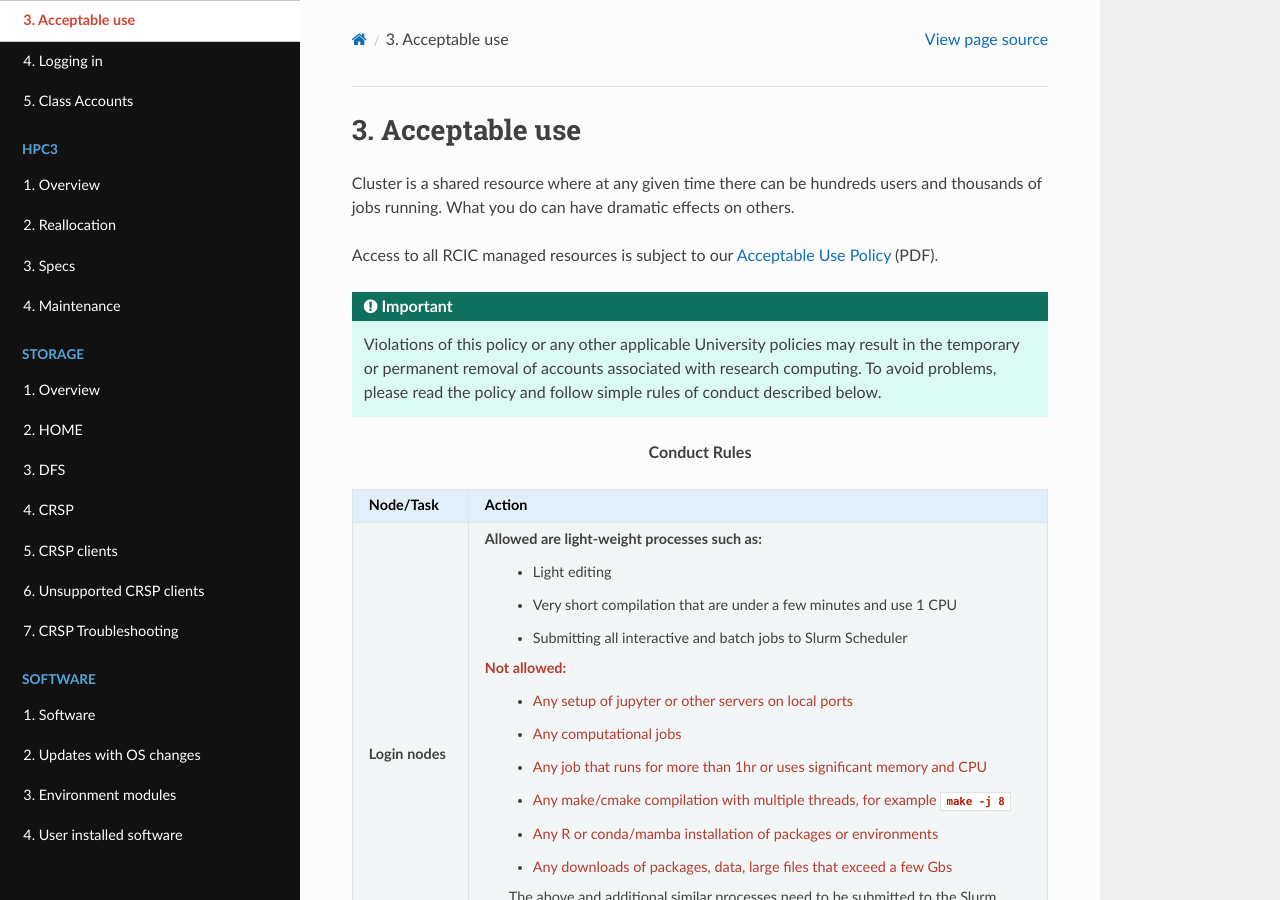
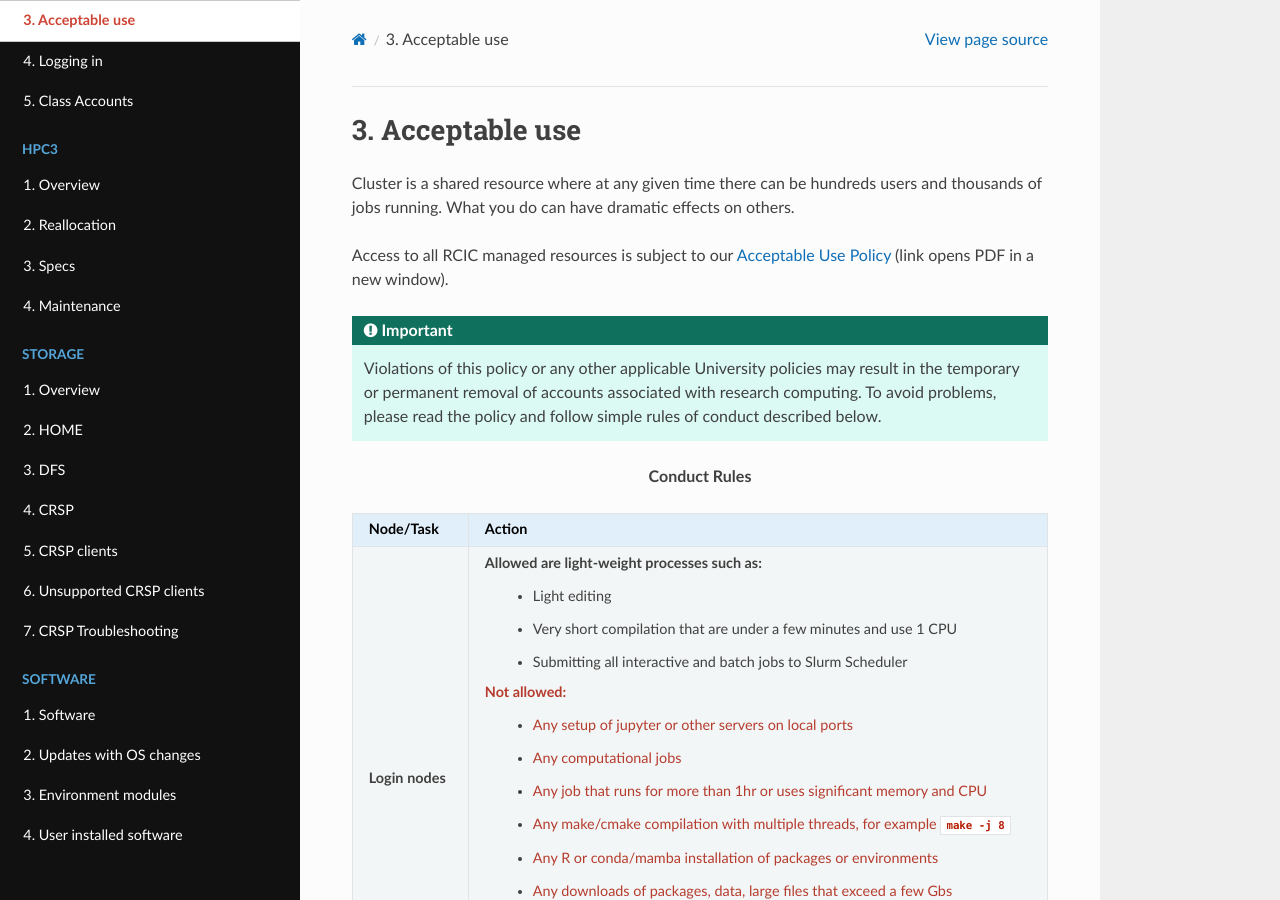
Before and after one commit to RCIC-UCI-Public/website-rcic, a Sphinx documentation site: the page built from docs/source/account/acceptable-use.rst, in a window 1280 px wide and 900 px high. Built offline with Sphinx 7.4.7 and the Read the Docs theme 3.1.0, drawn with Linux system fonts in a browser that asks for light colours.

Commit message:
trial fix:  open pdf in a new window and warn users

```diff
--- a/docs/source/account/acceptable-use.rst
+++ b/docs/source/account/acceptable-use.rst
@@ -7,8 +7,12 @@
 Cluster is a shared resource where at any given time there can be hundreds users
 and thousands of jobs running. What you do can have dramatic effects on others.
 
-Access to all RCIC managed resources is subject to our
-`Acceptable Use Policy </_static/RCIC-Acceptable-Use-Policy.pdf>`_ (PDF).
+Access to all RCIC managed resources is subject to our |aup_link|
+(link opens PDF in a new window).
+
+.. |aup_link| raw:: html
+
+   <a href="_static/RCIC-Acceptable-Use-Policy.pdf" target="_blank">Acceptable Use Policy</a>
 
 .. important::
 
```
